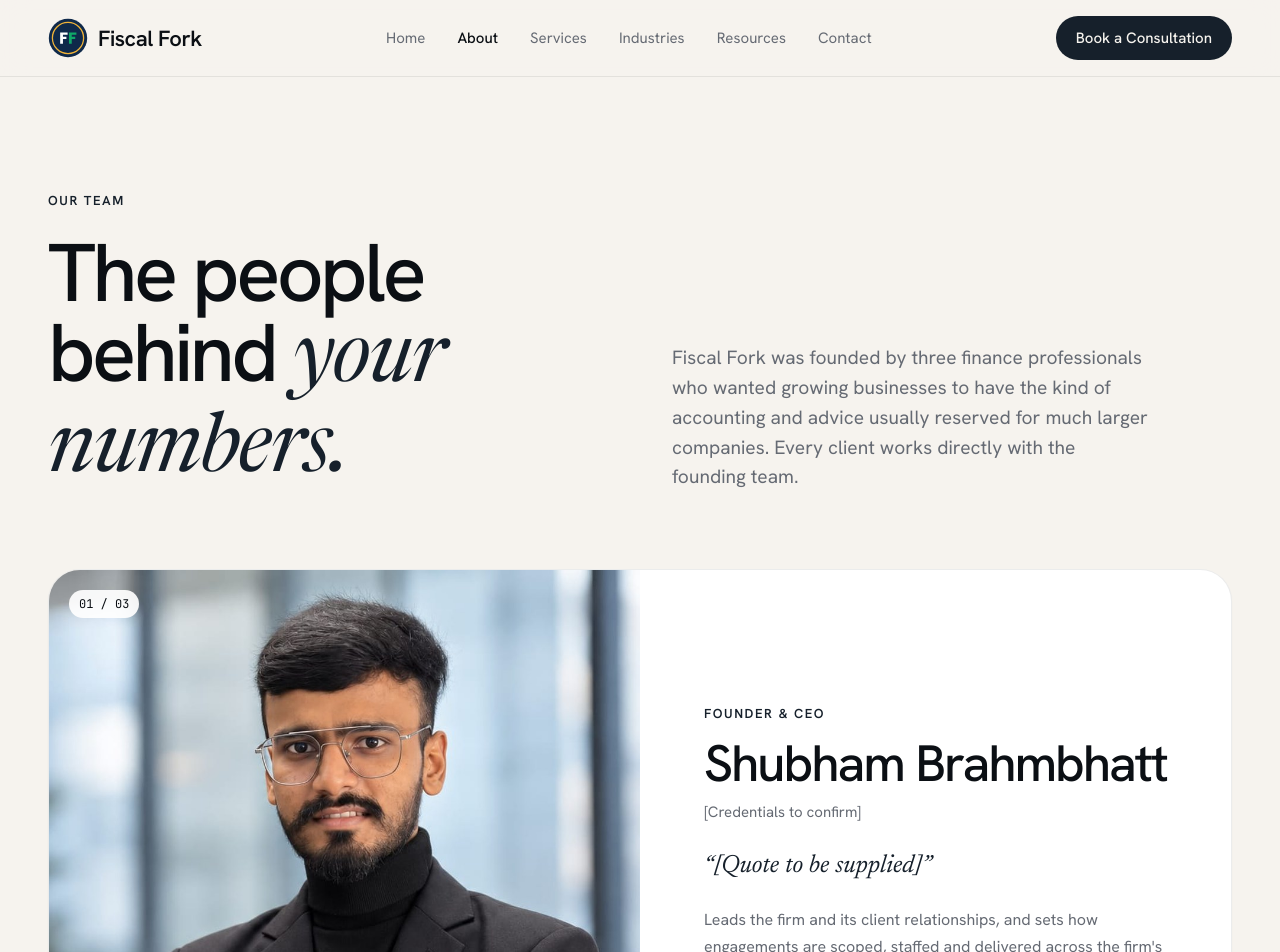
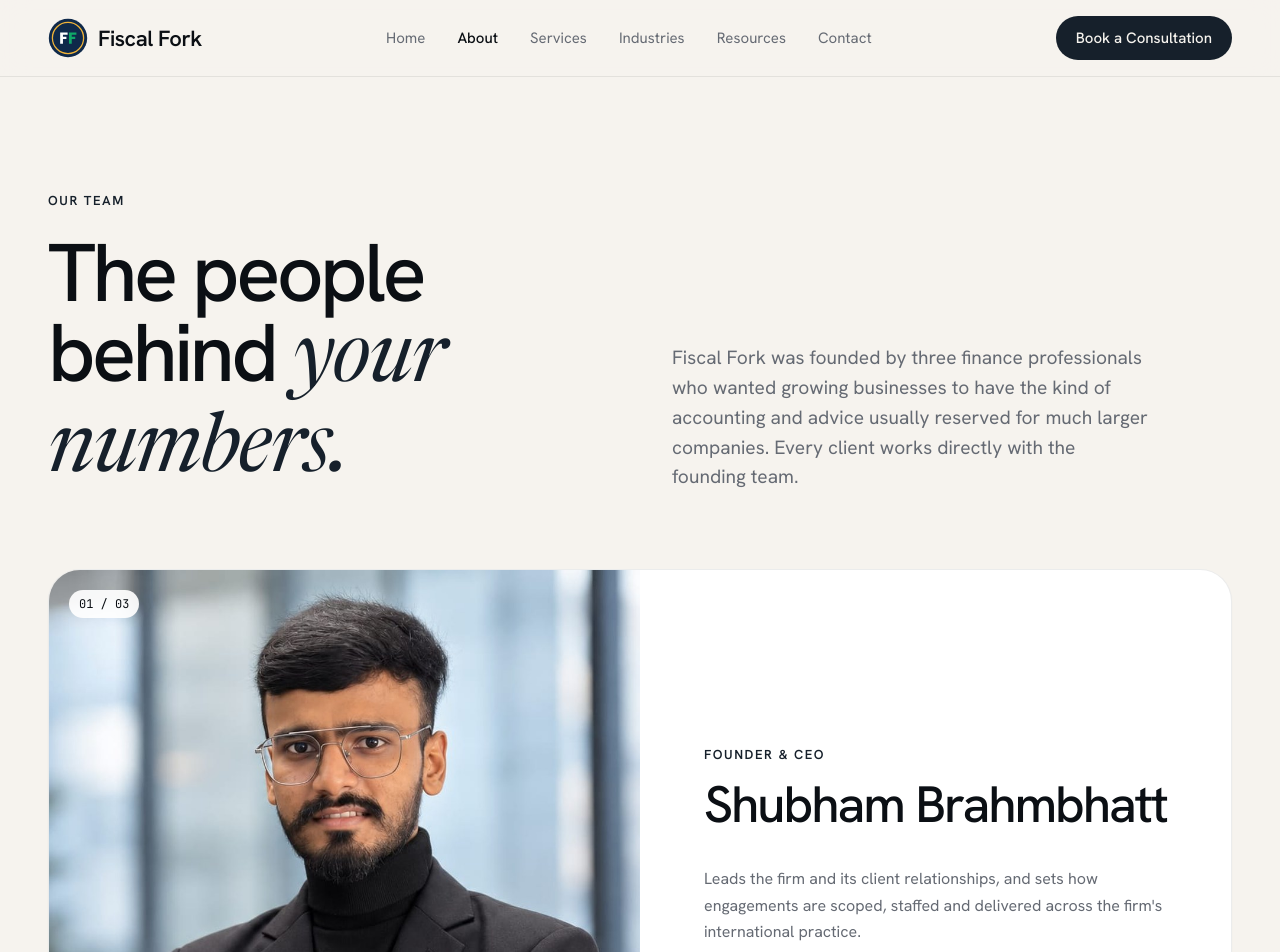
Before and after one commit to dhyey18/fiscalfork, a Next.js app: page /about in a window 1280 px wide. Shown: the top 952 px of the page. Built offline with nearby package versions, Linux system fonts and the light colour scheme.

Commit message:
Clear placeholder credentials for founders in the About section

```diff
--- a/app/about/content.tsx
+++ b/app/about/content.tsx
@@ -33,7 +33,7 @@ const FOUNDERS: Founder[] = [
   {
     name: "Shubham Brahmbhatt",
     role: "Founder & CEO",
-    creds: "[Credentials to confirm]",
+    creds: " ",
     quote: "[Quote to be supplied]",
     bio: "Leads the firm and its client relationships, and sets how engagements are scoped, staffed and delivered across the firm's international practice.",
     focus: ["Client strategy", "Firm direction", "Hospitality"],
@@ -45,7 +45,7 @@ const FOUNDERS: Founder[] = [
   {
     name: "CA Shreyansh Shah",
     role: "Co-Founder & COM",
-    creds: "[Credentials to confirm]",
+    creds: " ",
     quote: "[Quote to be supplied]",
     bio: "Runs delivery across the team — the close calendar, reporting cadence and the review process that each client's books pass through every month.",
     focus: ["Operations", "Monthly close", "Reporting cadence"],
@@ -56,7 +56,7 @@ const FOUNDERS: Founder[] = [
   {
     name: "CA Rushabh Shah",
     role: "Co-Founder & CFM",
-    creds: "[Credentials to confirm]",
+    creds: " ",
     quote: "[Quote to be supplied]",
     bio: "Oversees the financial side of client work: management reporting, cash flow, job and location level costing, and the CFO advisory engagements.",
     focus: ["Management reporting", "Cash flow", "CFO advisory"],
@@ -265,7 +265,7 @@ export default function Content() {
                 <div style={{ marginTop: 12, fontSize: 15, color: "#656A73" }}>
                   {f.creds}
                 </div>
-                <p
+                {/* <p
                   style={{
                     margin: "28px 0 0",
                     fontFamily: "'Newsreader',serif",
@@ -277,7 +277,7 @@ export default function Content() {
                   }}
                 >
                   “{f.quote}”
-                </p>
+                </p> */}
                 <p
                   style={{
                     margin: "24px 0 0",
```
